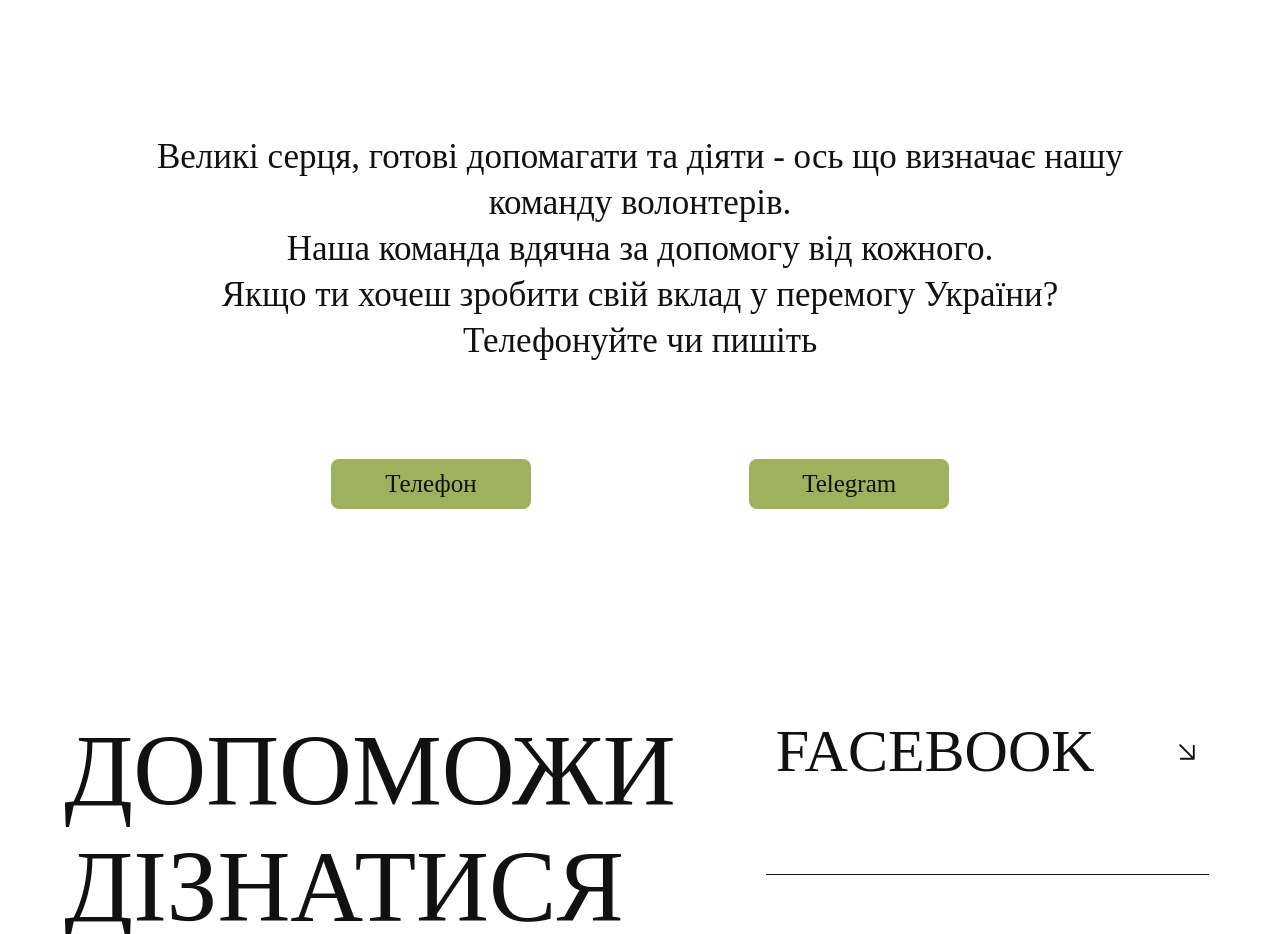
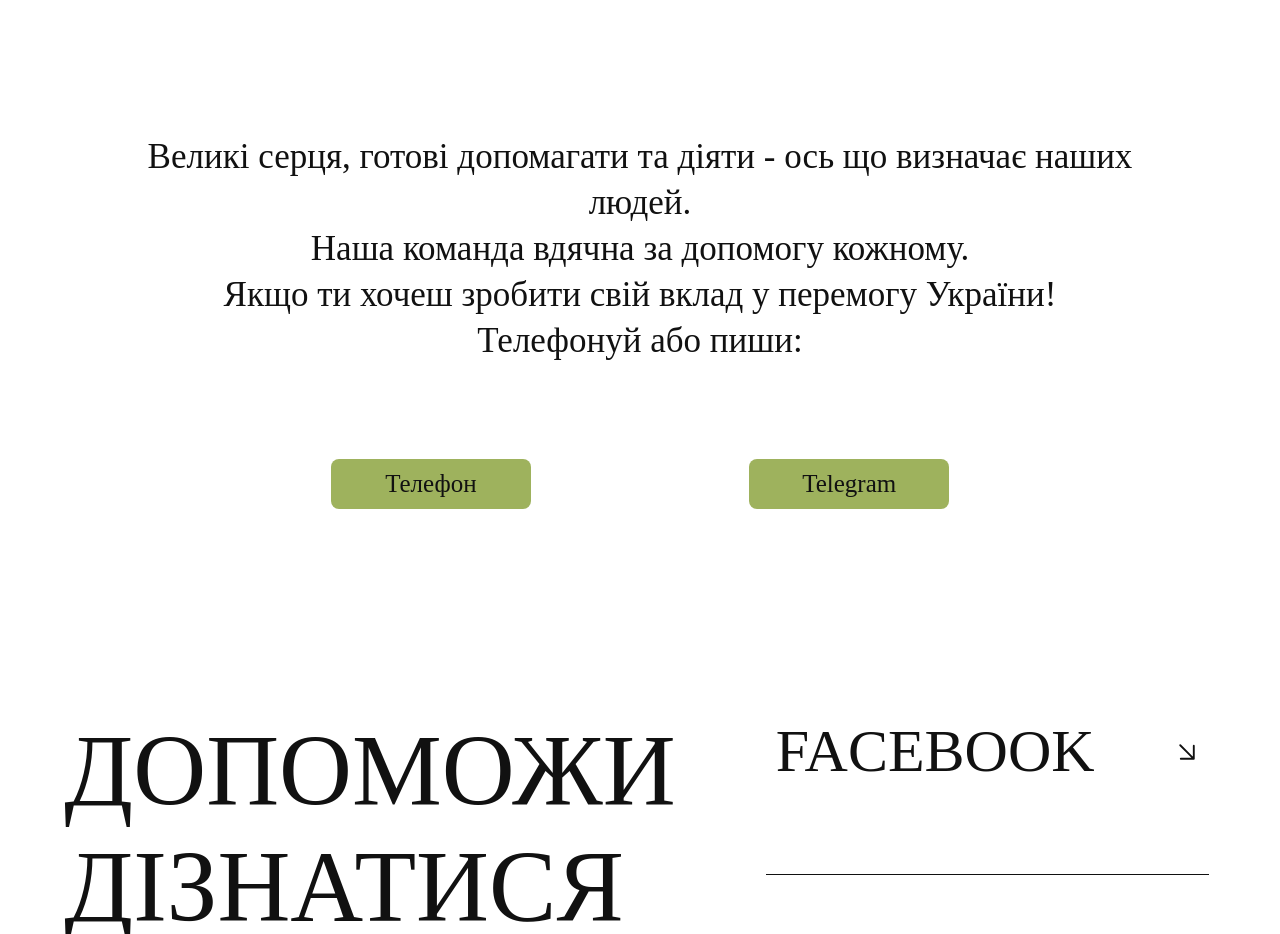
Before and after one commit to Oaleks262/volunteer-collection, a React (Create React App) app: page / in a window 1280 px wide. Shown: the part 3060-3994 px from the top of the page. Built offline with nearby package versions, Linux system fonts and the light colour scheme; no server answers.

Commit message:
Update Contact.js

```diff
--- a/src/pages/Contact/Contact.js
+++ b/src/pages/Contact/Contact.js
@@ -9,10 +9,10 @@ const Contact = () =>{
         <div id="contacts" className="contact-div">
             <div className="container">
                 <div className="content-contact">
-                    <h3>Великі серця, готові допомагати та діяти - ось що визначає нашу команду волонтерів.<br/>
-                    Наша команда вдячна за допомогу від кожного. <br/>
-                    Якщо ти хочеш зробити свій вклад  у перемогу України?<br/>
-                    Телефонуйте чи пишіть</h3>
+                    <h3>Великі серця, готові допомагати та діяти - ось що визначає наших людей.<br/>
+                    Наша команда вдячна за допомогу кожному. <br/>
+                    Якщо ти хочеш зробити свій вклад у перемогу України!<br/>
+                    Телефонуй або пиши:</h3>
 
                     <div className="contact-blok">
                         <a href="tel:+380938145293" target="_blank">Телефон</a>
```
